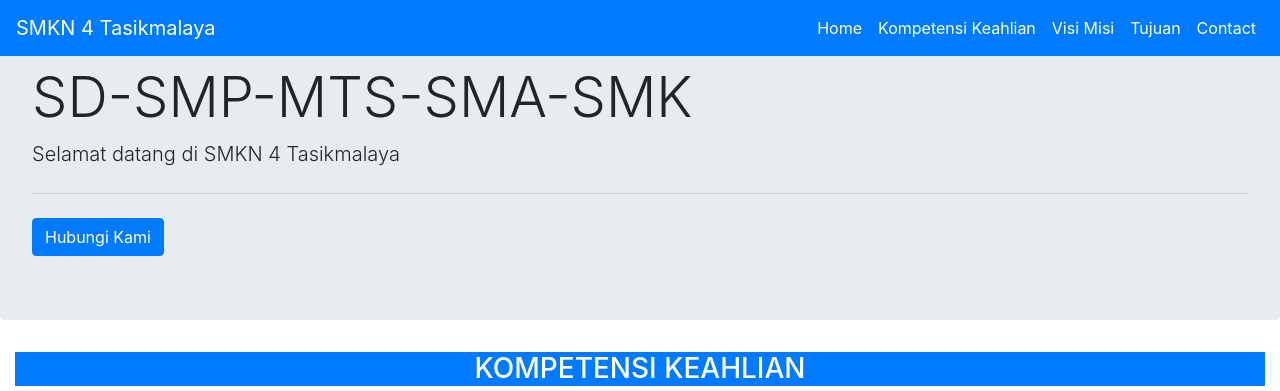
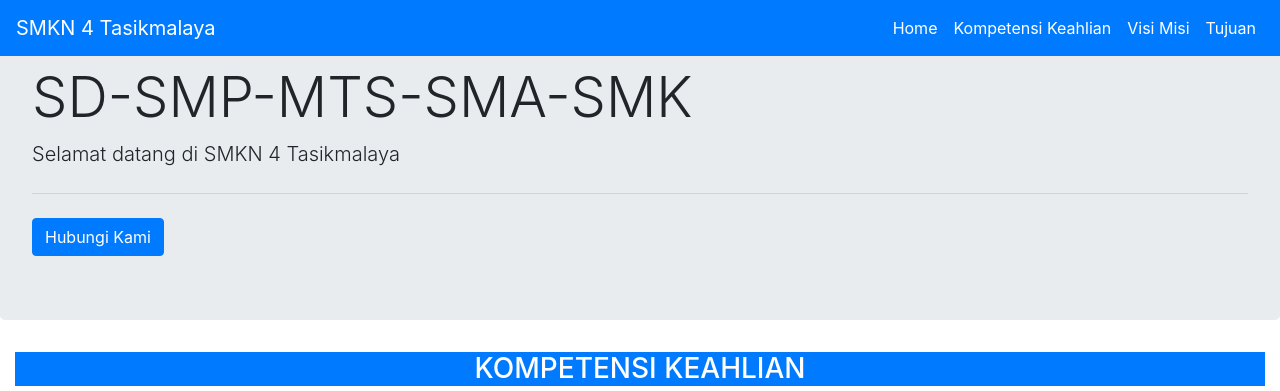
Before and after one commit to Lieeen/web-sekolah, a plain HTML site: page index.html in a window 1280 px wide. Shown: the top 391 px of the page. Drawn offline with nearby package versions, Linux system fonts and the light colour scheme.

Commit message:
Update index.html

```diff
--- a/index.html
+++ b/index.html
@@ -30,9 +30,6 @@
           </li>
           <li class="nav-item">
             <a class="nav-link text-white" href="#tujuan">Tujuan</a>
-          </li>
-          <li class="nav-item">
-            <a class="nav-link text-white" href="#contact">Contact</a>
           </li>
         </ul>
       </div>
```
